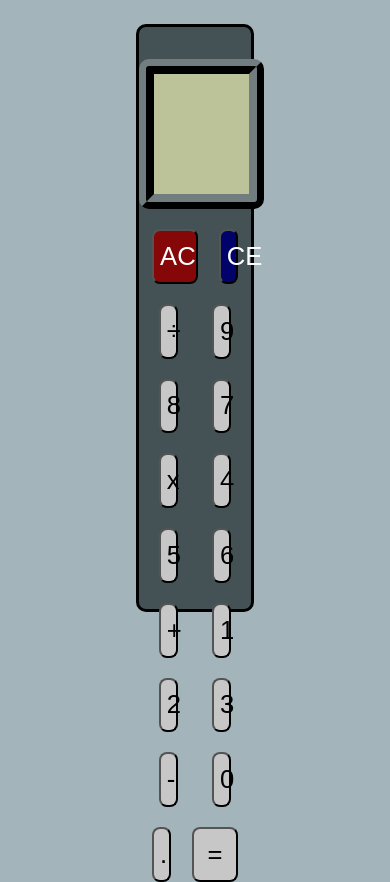
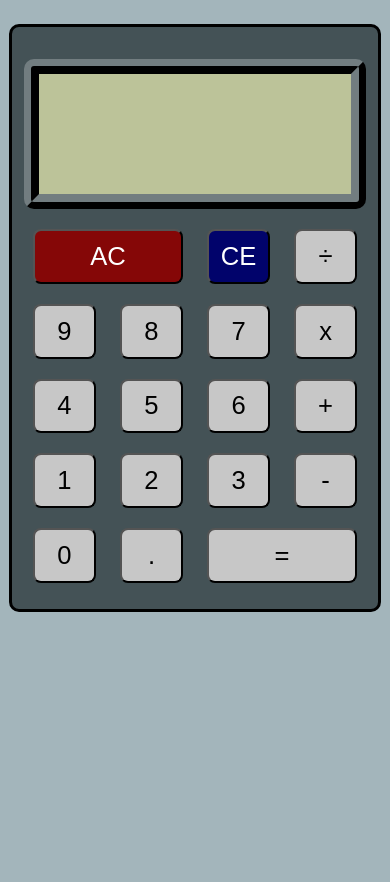
Before and after one commit to angelfp30/Calculator, a plain HTML site: page index.html in a window 390 px wide. After the commit the page ends 844 px from the top, so only its background shows below. Drawn offline with Linux system fonts and the light colour scheme.

Commit message:
Responsive media queries were added

```diff
--- a/styles.css
+++ b/styles.css
@@ -67,3 +67,24 @@ body{
     background-color: #01036b;
     color: white;
 }
+@media only screen and (max-width: 1018px){
+    .container{
+        width: 46%;
+    }
+}
+@media only screen and (max-width: 670px){
+    .container{
+        width: 68%;
+    }
+}
+@media only screen and (max-width: 460px){
+    .container{
+        width: 98%;
+    }
+}
+@media only screen and (max-width: 322px){
+    .container{
+        width: 98%;
+        height: 700px;
+    }
+}
```
